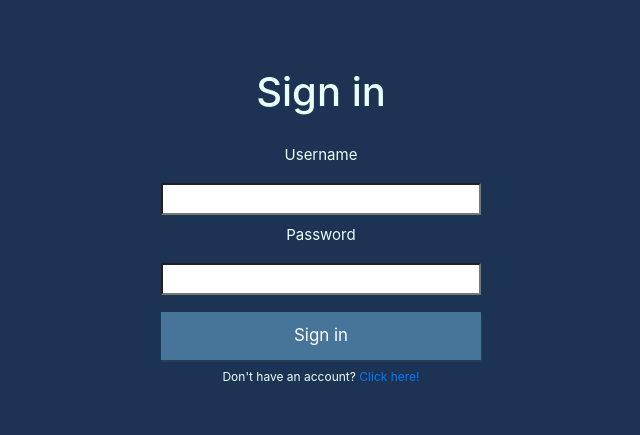
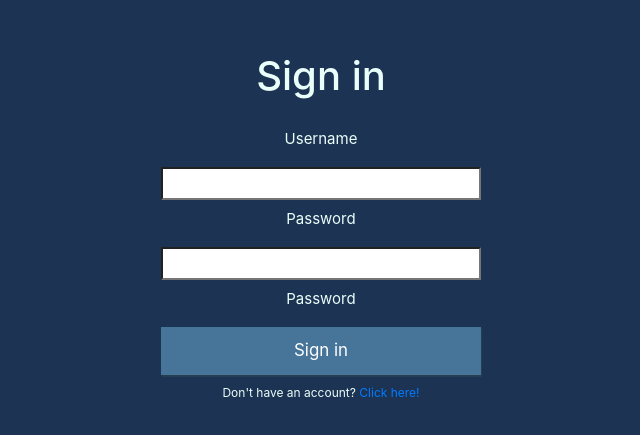
Before and after one commit to muhsink99/recipe-book, a React (Create React App) app: page /signin in a window 1280 px wide. Shown: the part 163-598 px from the top of the page, without its empty margins (319-959 px from the left). Built offline with nearby package versions, Linux system fonts and the light colour scheme; no server answers.

Commit message:
fix sign in page

```diff
--- a/package.json
+++ b/package.json
@@ -12,6 +12,7 @@
     "react": "^17.0.1",
     "react-dom": "^17.0.1",
     "react-helmet": "^6.1.0",
+    "react-hook-form": "^6.10.1",
     "react-router-dom": "^5.2.0",
     "react-scripts": "4.0.0",
     "styled-components": "^5.2.0",
--- a/src/pages/auth/Signin.js
+++ b/src/pages/auth/Signin.js
@@ -1,29 +1,63 @@
 import '../styles/FormPage.scss';
 import Helmet from 'react-helmet';
 import { FormInput, FormButton } from '../../components/FormComponents';
+import { useState, useCallback, useContext } from 'react';
+import { auth } from '../../firebase';
 import { Link } from 'react-router-dom';
+import { AuthContext } from '../../Auth';
+import { Redirect, withRouter } from 'react-router-dom';
+import { useForm } from 'react-hook-form';
 
-function Signin() {
+
+const Signin = ({ history }) => {
+    const { register, handleSubmit, errors } = useForm(); // initialize the hook
+
+    const handleSignIn = (data) => {
+        console.log(data);
+        try {
+            auth.signInWithEmailAndPassword(data.email, data.password);
+            history.push("/");
+        } catch (error) {
+            alert(error); // TODO: Show error on the front-end instead.
+        }
+    }
+
+    const { currentUser } = useContext(AuthContext);
+
+    if (currentUser) {
+        console.log(currentUser);
+    }
+
     return (
         <>
             <Helmet>
                 <title>Sign in</title>
                 <meta name="description" content="Landing page where users can sign up/in." />
             </Helmet>
+            <form onSubmit={handleSubmit(handleSignIn)}>
                 <div className="Container">
                     <h1>Sign in</h1>
                     <div className="Form">
                         <label>Username</label>
-                    <FormInput></FormInput>
+                        <FormInput ref={register({ required: true })} name="email" type="email" />
+                        {errors.email &&
+                            <div className='alert alert-danger'>
+                                E-mail is a required field
+                             </div>}
                         <label>Password</label>
-                    <FormInput></FormInput>
-                    <FormButton>Sign in</FormButton>
+                        <FormInput ref={register({ required: true })} name="password" type="password" />
+                        {errors.password &&
+                            <div className='alert alert-danger'>
+                                Password is a required field
+                             </div>}
+                        <label>Password</label>
+                        <FormButton type="submit">Sign in</FormButton>
                         <span className="bottom-text">Don't have an account? <Link to="/signup">Click here!</Link></span>
                     </div>
-
                 </div>
+            </form>
         </>
     );
 }
 
-export default Signin;
+export default withRouter(Signin);
--- a/src/pages/auth/Signup.js
+++ b/src/pages/auth/Signup.js
@@ -17,7 +17,7 @@ const Signup = ({ history }) => {
         } catch (error) {
             alert(error);
         }
-    });
+    }, [history]);
 
     return (
         <>
@@ -25,18 +25,19 @@ const Signup = ({ history }) => {
                 <title>Sign up</title>
                 <meta name="description" content="Landing page where users can sign up/in." />
             </Helmet>
-            <div className="Container">
-                <h1>Sign up</h1>
-                <div className="Form">
-                    <form onSubmit={handleSignUp}>
+            <form onSubmit={handleSignUp}>
+                <div className="Container">
+                    <h1>Sign up</h1>
+                    <div className="Form">
                         <label>Username</label>
                         <FormInput value={email} type="email" onChange={e => setEmail(e.target.value)}></FormInput>
                         <label>Password</label>
                         <FormInput value={password} type="password" onChange={e => setPassword(e.target.value)}></FormInput>
-                        <FormButton>Sign up</FormButton>
-                    </form>
+                        <FormButton type="submit">Sign up</FormButton>
+                    </div>
                 </div>
-            </div>
+            </form>
+
         </>
     );
 }
--- a/src/pages/styles/FormPage.scss
+++ b/src/pages/styles/FormPage.scss
@@ -36,3 +36,9 @@ $text-colour: #E9FFF9;
 .bottom-text {
     font-size: 12px;
 }
+
+.alert {
+    height: 2rem;
+    font-size: 50%;
+    width: 20rem;
+}
```
Also changed, not shown: src/pages/Dashboard.js (added, +20 -0 lines), 1 other file (tests, documents, lock files or other folders). Lines whose indentation alone changed are shown as unchanged.
